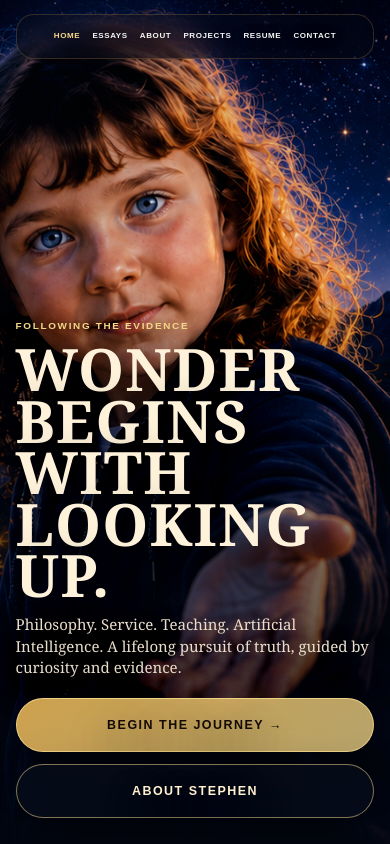
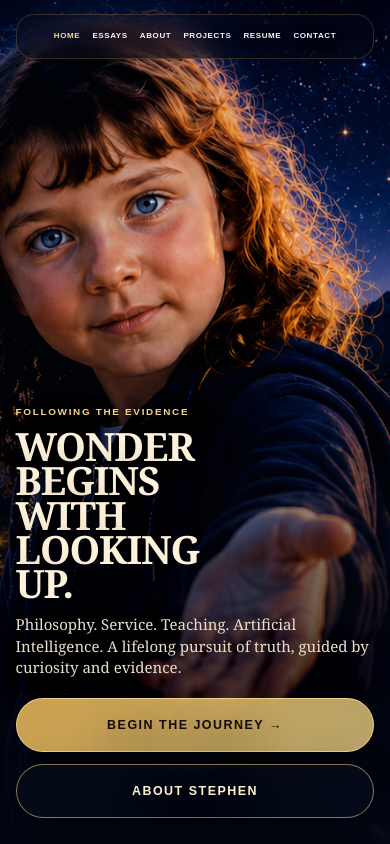
Before and after one commit to snaetzker-droid/Stephennaetzker-site, a Next.js app: page / in a window 390 px wide. Built offline with nearby package versions, Linux system fonts and the light colour scheme.

Commit message:
Update globals.css

```diff
--- a/app/globals.css
+++ b/app/globals.css
@@ -837,9 +837,9 @@ dex:5;left:7.18vw;top:75.2vh;display:flex;gap:1.12vw}.sn-hot-button{display:bloc
   }
 }
 @media (max-width: 700px) {
-  .hero h1 {
-    font-size: clamp(3.2rem, 13vw, 5rem) !important;
-    line-height: 0.88 !important;
-    letter-spacing: -0.05em !important;
+  .sn-canonical-text h1 {
+    font-size: clamp(2.2rem, 10vw, 3.4rem) !important;
+    line-height: .88 !important;
+    letter-spacing: -.03em !important;
   }
 }
```
